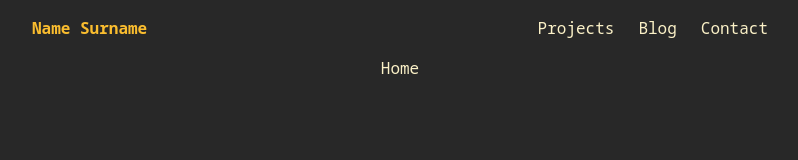
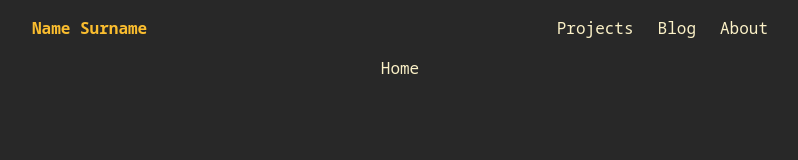
Before and after one commit to aurum77/portfolio, a React (Vite) app in the folder frontend/: page / in a window 1280 px wide. Shown: the top 160 px of the page, without its empty margins (240-1038 px from the left). Built offline with nearby package versions, Linux system fonts and the light colour scheme.

Commit message:
change contact to about

```diff
--- a/frontend/src/routes/root/components/header.tsx
+++ b/frontend/src/routes/root/components/header.tsx
@@ -7,7 +7,7 @@ const Header = () => {
         <div className="flex gap-6 ml-auto">
           <a href="#">Projects</a>
           <a href="#">Blog</a>
-          <a href="#">Contact</a>
+          <a href="#">About</a>
         </div>
       </nav>
     </header>
```
